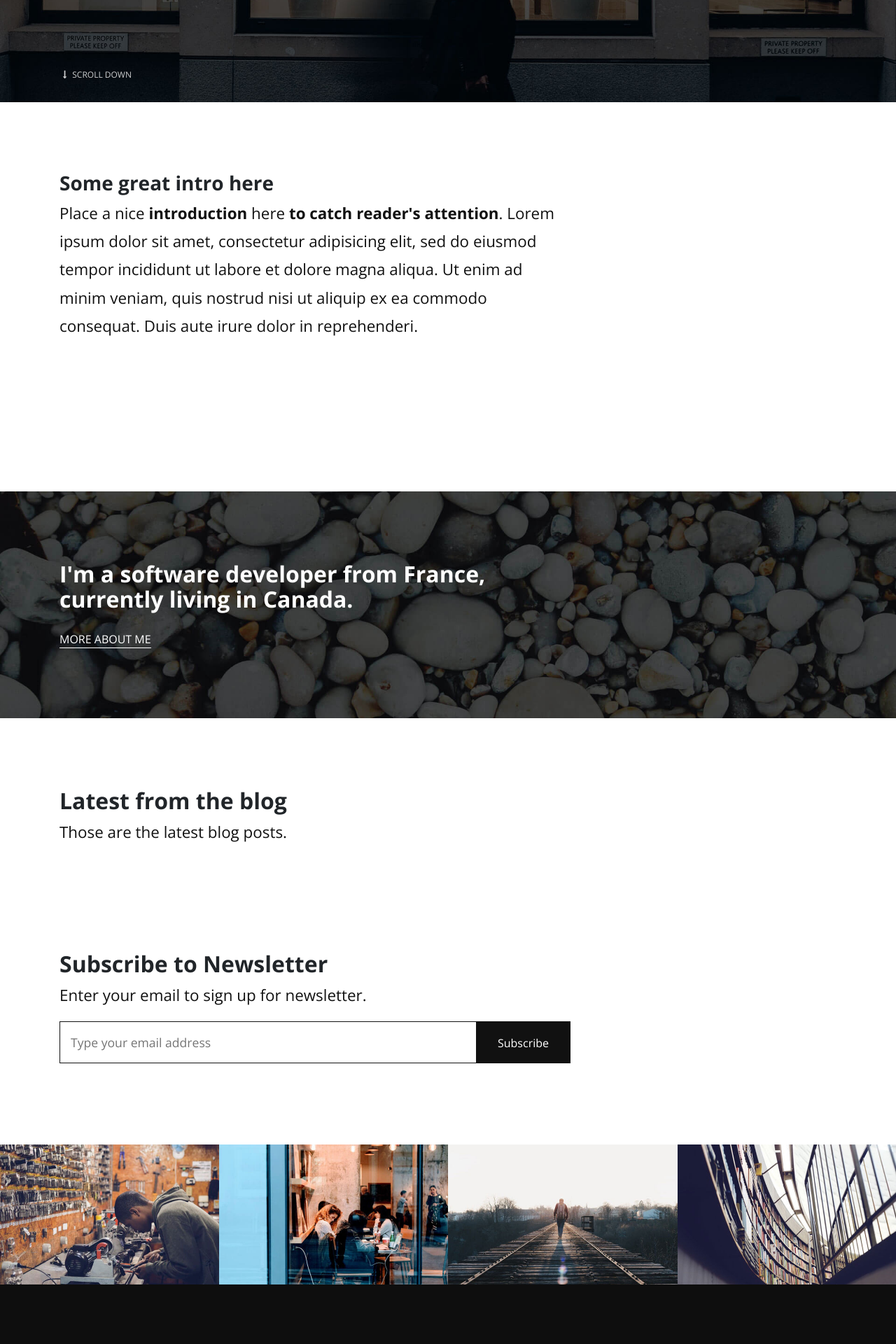
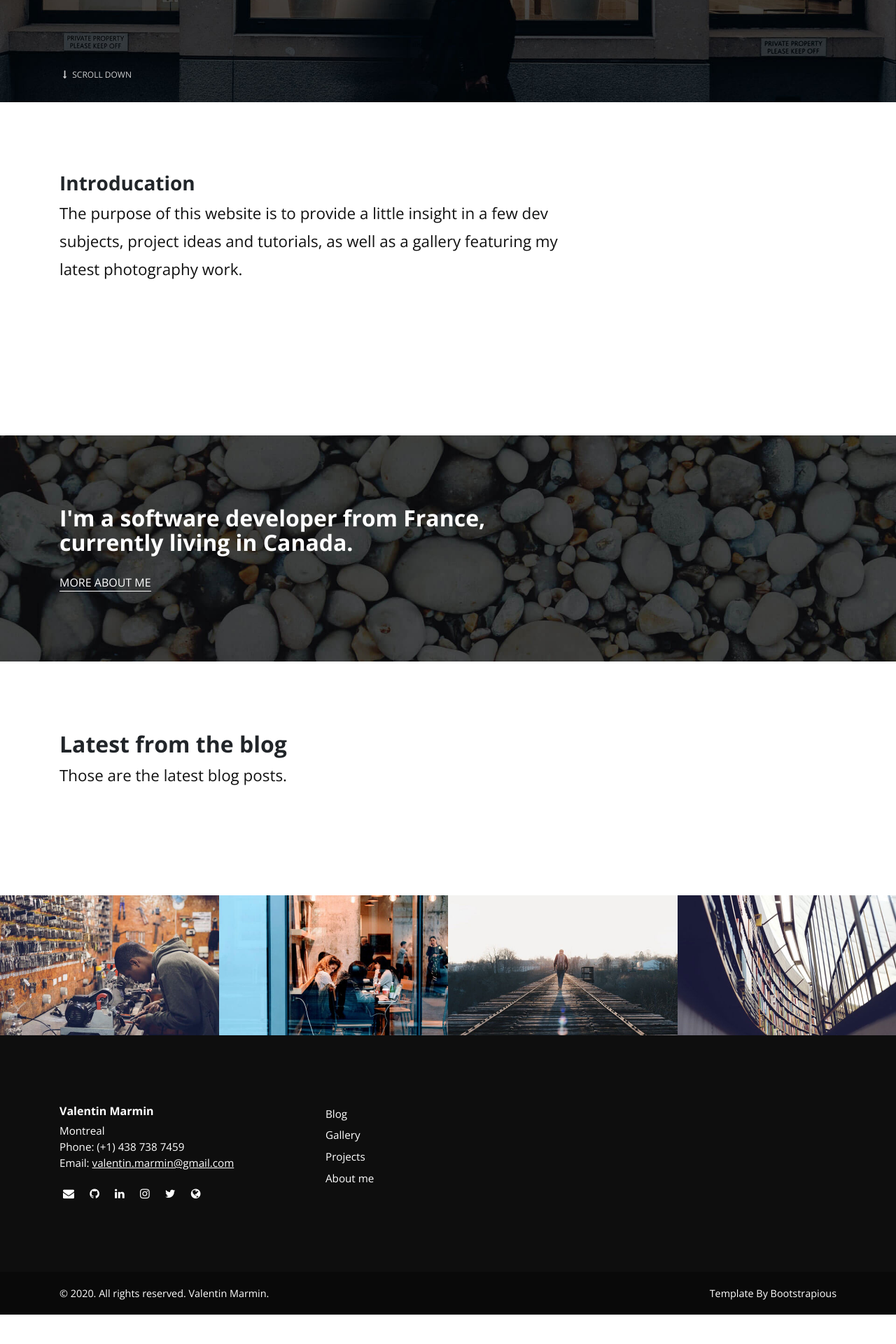
Before and after one commit to vmarmin/portfolio, a Django app: page / in a window 1280 px wide. Shown: the part 436-2356 px from the top of the page at 70% size. After the commit the page ends 2314 px from the top, so only its background shows below. Run offline with Django 3.2, Linux system fonts and the light colour scheme; data that the repository does not hold is empty; some libraries are stand-ins or nearby versions.

Commit message:
(index): index page update

```diff
--- a/portfolio/templates/index.html
+++ b/portfolio/templates/index.html
@@ -19,13 +19,12 @@
   <div class="container">
     <div class="row">
       <div class="col-lg-8">
-        <h2 class="h3">Some great intro here</h2>
-        <p class="text-big">Place a nice <strong>introduction</strong> here
-          <strong>to catch reader's attention</strong>. Lorem ipsum dolor sit
-          amet, consectetur adipisicing elit, sed do eiusmod tempor incididunt
-          ut labore et dolore magna aliqua. Ut enim ad minim veniam, quis nostrud
-          nisi ut aliquip ex ea commodo consequat. Duis aute irure dolor in
-          reprehenderi.</p>
+        <h2 class="h3">Introducation</h2>
+        <p class="text-big">
+        The purpose of this website is to provide a little insight in a few
+        dev subjects, project ideas and tutorials, as well as a gallery featuring
+        my latest photography work.
+        </p>
       </div>
     </div>
   </div>
@@ -115,27 +114,27 @@
   </div>
 </section>
 <!-- Newsletter Section-->
-<section class="newsletter no-padding-top">
-  <div class="container">
-    <div class="row">
-      <div class="col-md-6">
-        <h2>Subscribe to Newsletter</h2>
-        <p class="text-big">Enter your email to sign up for newsletter.</p>
-      </div>
-      <div class="col-md-8">
-        <div class="form-holder">
-          <form action="." method="POST">
-            {% csrf_token %}
-            <div class="form-group">
-              <input type="email" name="email" id="email" placeholder="Type your email address">
-              <button type="submit" class="submit">Subscribe</button>
-            </div>
-          </form>
-        </div>
-      </div>
-    </div>
-  </div>
-</section>
+<!-- <section class="newsletter no-padding-top"> -->
+<!--   <div class="container"> -->
+<!--     <div class="row"> -->
+<!--       <div class="col-md-6"> -->
+<!--         <h2>Subscribe to Newsletter</h2> -->
+<!--         <p class="text-big">Enter your email to sign up for newsletter.</p> -->
+<!--       </div> -->
+<!--       <div class="col-md-8"> -->
+<!--         <div class="form-holder"> -->
+<!--           <form action="." method="POST"> -->
+<!--             {% csrf_token %} -->
+<!--             <div class="form-group"> -->
+<!--               <input type="email" name="email" id="email" placeholder="Type your email address"> -->
+<!--               <button type="submit" class="submit">Subscribe</button> -->
+<!--             </div> -->
+<!--           </form> -->
+<!--         </div> -->
+<!--       </div> -->
+<!--     </div> -->
+<!--   </div> -->
+<!-- </section> -->
 <!-- Gallery Section-->
 <section class="gallery no-padding">
   <div class="row">
```
